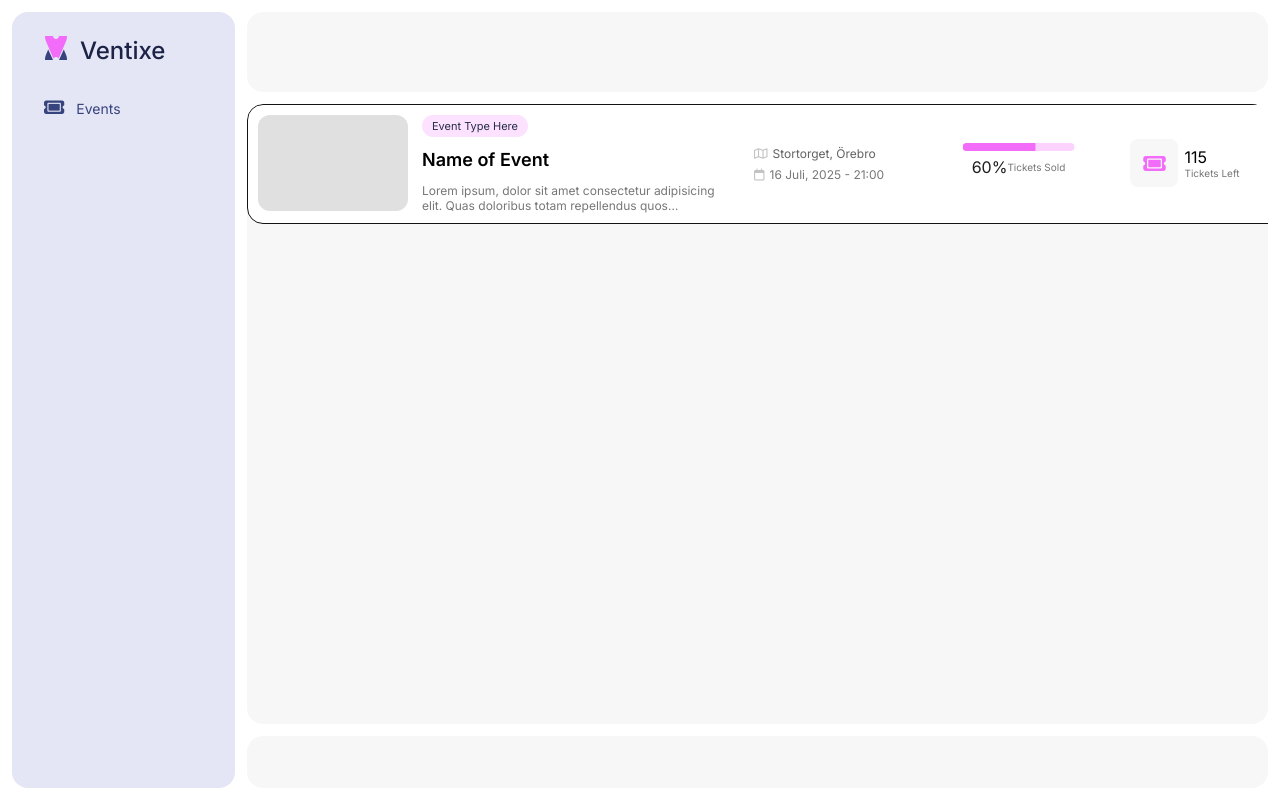
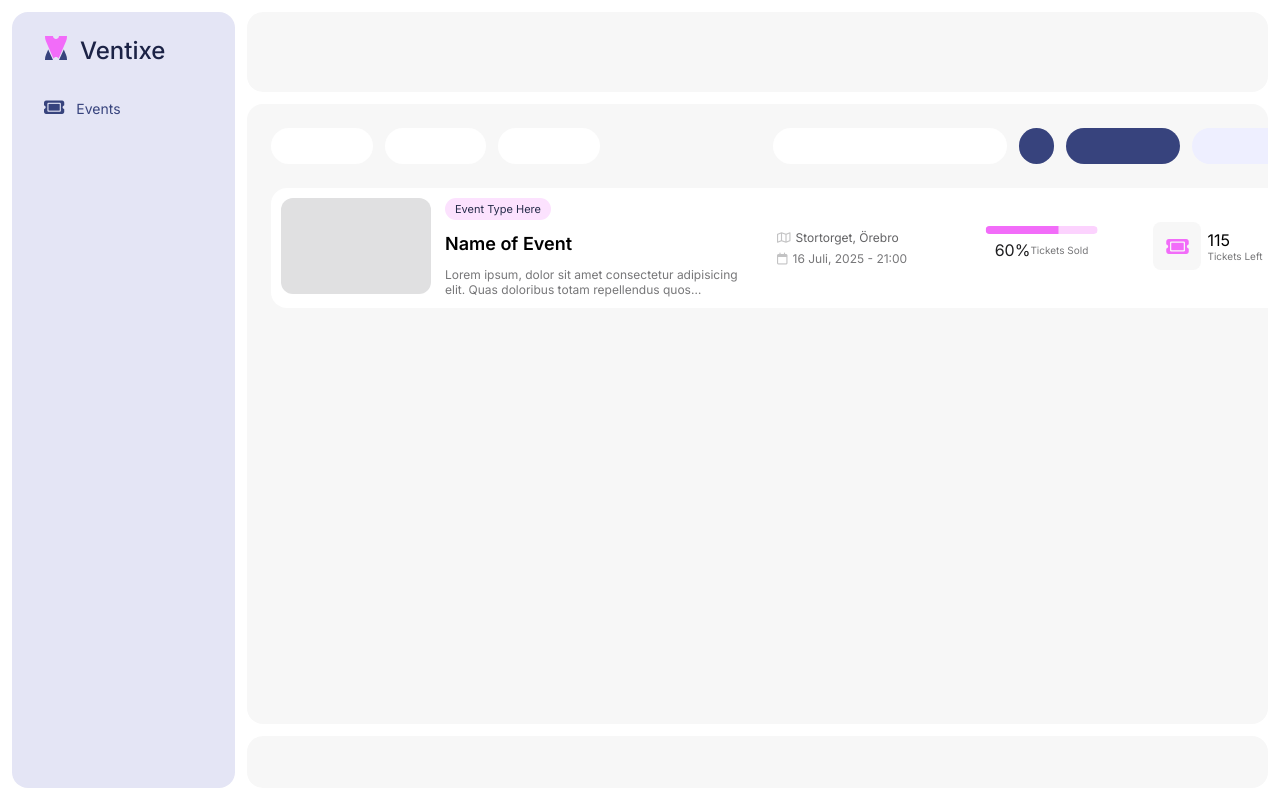
Before and after one commit to FvonAhn/VentixeMVP, a React (Vite) app: page / in a window 1280 px wide. Built offline with nearby package versions, Linux system fonts and the light colour scheme.

Commit message:
added alot of stuff.

```diff
--- a/package.json
+++ b/package.json
@@ -12,7 +12,8 @@
   "dependencies": {
     "@fortawesome/fontawesome-free": "^6.7.2",
     "react": "^19.1.0",
-    "react-dom": "^19.1.0"
+    "react-dom": "^19.1.0",
+    "react-router-dom": "^7.6.2"
   },
   "devDependencies": {
     "@eslint/js": "^9.25.0",
--- /dev/null
+++ b/src/components/MainHeader.jsx
@@ -0,0 +1,24 @@
+function MainHeader () {
+    return (
+        <div className="main-header">
+            <div className="main-header-box">
+                <div className="main-header-filters">
+                    <div className="main-header-btn"></div>
+                    <div className="main-header-btn"></div>
+                    <div className="main-header-btn"></div>
+                </div>
+                <div className="main-header-rightSide">
+                    <div className="main-right-placeholder1"></div>
+                    <div className="main-right-placeholder2"></div>
+                    <div className="main-right-placeholder3"></div>
+                    <div className="main-right-placeholder4"></div>
+                    <div className="main-right-placeholder5">
+                        <div className="main-right-placeholder6"></div>
+                    </div>
+                </div>
+            </div>
+        </div>
+    )
+}
+
+export default MainHeader
--- a/src/components/Maincomp.jsx
+++ b/src/components/Maincomp.jsx
@@ -1,8 +1,10 @@
 import EventCard from "./EventCard"
+import MainHeader from "./MainHeader"
 
 function Maincomp () {
     return (
         <section className="main">
+            <MainHeader />
             <EventCard />
         </section>
     )
--- a/src/index.css
+++ b/src/index.css
@@ -143,6 +143,10 @@ html, body {
     height: 100%;
     grid-column: 2;
     grid-row: 2;
+    display: flex;
+    flex-direction: column;
+    gap: 24px;
+    padding: 24px;
     background-color: var(--Grey-20);
     border-radius: 16px;
     overflow: auto;
@@ -202,6 +206,86 @@ title {
 /* #endregion */
 
 /* #region Elements */
+
+.main-header {
+    width: 1133px;
+    height: 36px;
+}
+.main-header-box {
+    display: flex;
+    flex-direction: row;
+    justify-content: space-between;
+}
+.main-header-filters {
+    display: flex;
+    flex-direction: row;
+    gap: 12px;
+}
+.main-header-btn {
+    font-size: 12px;
+    font-weight: var(--font-medium);
+    display: flex;
+    justify-content: center;
+    align-items: center;
+    height: 36px;
+    width: 101.67px;
+    padding: 14px 8px;
+    border-radius: 36px;
+    background-color: var(--Grey-10);
+    cursor: pointer;
+}
+.main-header-btn.active {
+    color: var(--Grey-10);
+    background-color: var(--Primary-100);
+}
+
+.main-header-rightSide {
+    height: 36px;
+    width: 631px;
+    display: flex;
+    flex-direction: row;
+    gap: 12px
+}
+
+.main-right-placeholder1 {
+    height: 36px;
+    width: 237px;
+    background-color: var(--Grey-10);
+    border-radius: 30px;
+}
+.main-right-placeholder2 {
+    height: 36px;
+    width: 36px;
+    background-color: var(--Secondary-100);
+    border-radius: 30px;
+}
+.main-right-placeholder3 {
+    height: 36px;
+    width: 115px;
+    background-color: var(--Secondary-100);
+    border-radius: 30px;
+}
+.main-right-placeholder4 {
+    height: 36px;
+    width: 129px;
+    background-color: var(--CoolGrey-10);
+    border-radius: 30px;
+}
+.main-right-placeholder5 {
+    height: 36px;
+    width: 74px;
+    background-color: var(--CoolGrey-10);
+    border-radius: 30px;
+    display: flex;
+    justify-content: end;
+}
+.main-right-placeholder6 {
+    height: 36px;
+    width: 36px;
+    background-color: var(--Secondary-100);
+    border-radius: 30px;
+}
+
 /* #endregion */
 
 /* #region Badges */
@@ -417,7 +501,6 @@ title {
     height: 120px;
     width: 1133px;
     background-color: var(--Grey-10);
-    border: solid 1px var(--CoolGrey-100);
     border-radius: 16px;
     cursor: pointer;
 }
```
Also changed, not shown: 1 other file (tests, documents, lock files or other folders).
